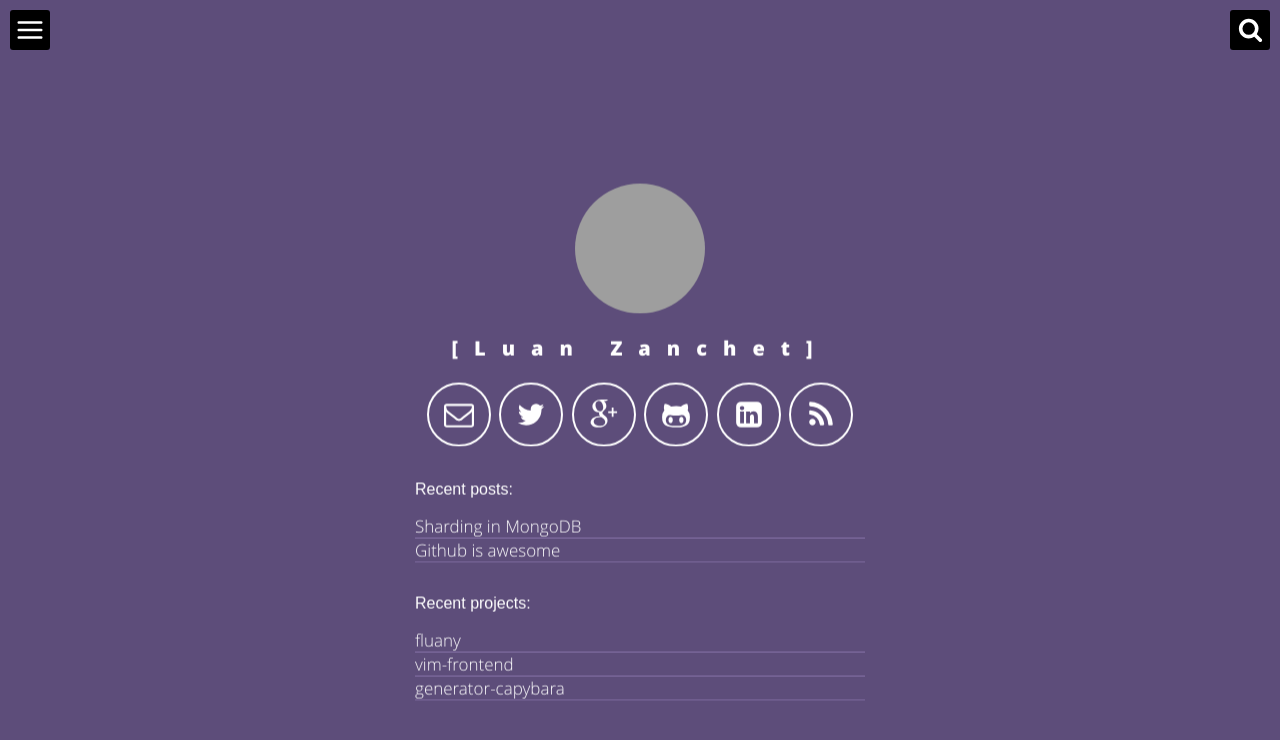
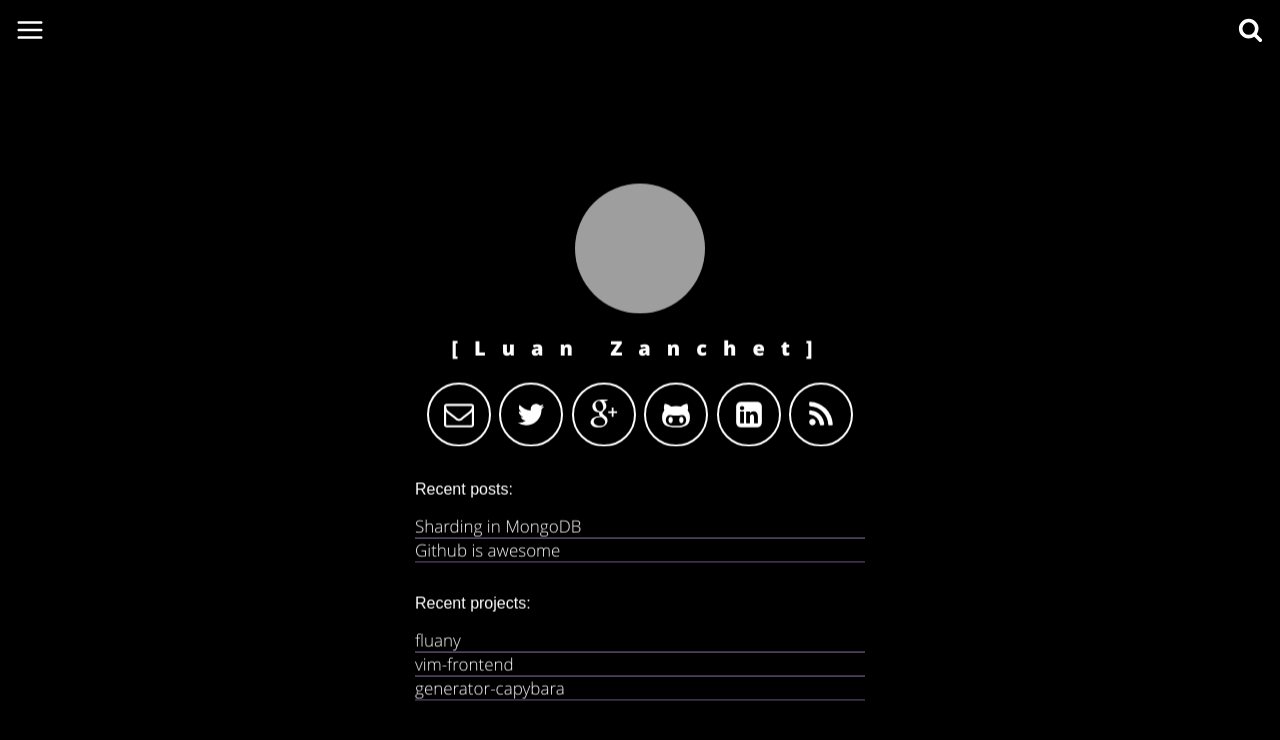
Before and after one commit to LuanZanchet/luanzanchet.github.io, a Jekyll site: the page built from index.html, in a window 1280 px wide. Shown: the top 740 px of the page. Built offline with Jekyll 4.4.1, drawn with Linux system fonts in a browser that asks for light colours; grey boxes are pictures that could not be loaded.

Commit message:
modificacoes

```diff
--- a/assets/css/main.css
+++ b/assets/css/main.css
@@ -908,7 +908,7 @@ body {
 .header-site,
 .header-post,
 .page-header {
-    background: #5d4d7a;
+    background: black;
     height: 100%;
 }
 
```
